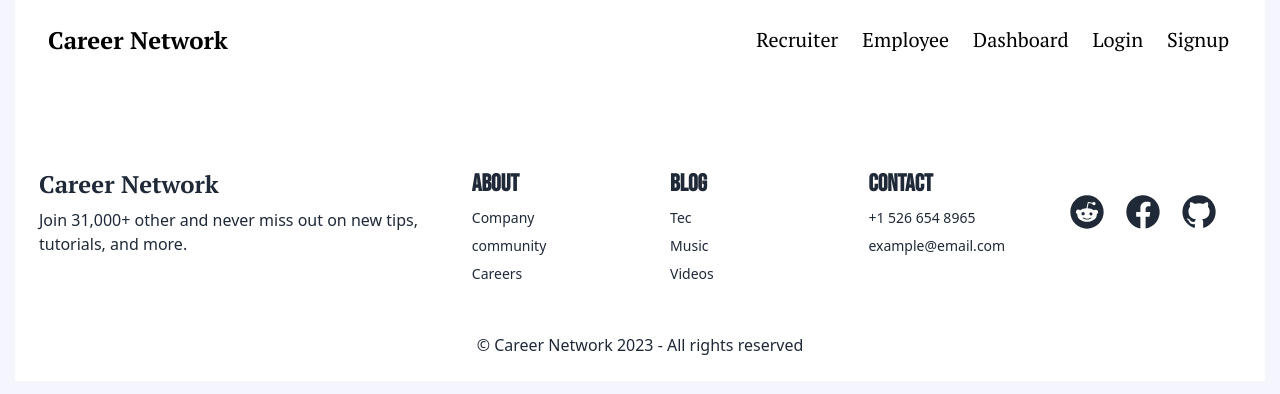
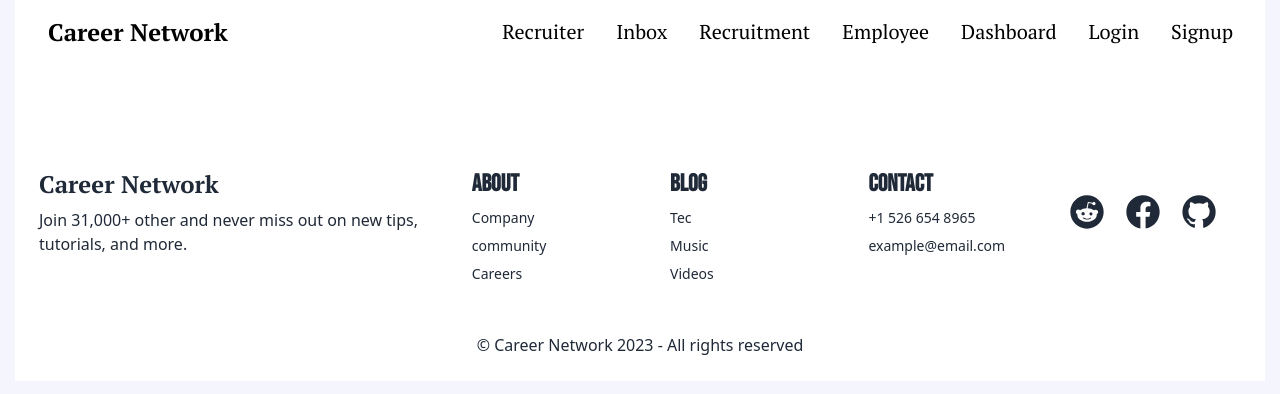
Before and after one commit to fahim-abser/Career-Network-client, a React (Create React App) app in the folder client/career-network/: page /deshbord in a window 1280 px wide. Shown: the top 394 px of the page. Built offline with nearby package versions, Linux system fonts and the light colour scheme; no server answers; a web font is replaced by a local one.

Commit message:
added dropdown

```diff
--- a/client/career-network/src/Pages/Deshbord/Deshbordnavbar.js
+++ b/client/career-network/src/Pages/Deshbord/Deshbordnavbar.js
@@ -20,14 +20,34 @@ function Deshbordnavbar() {
     // navbar list item
 
     const navItems =<>
-        <li className={`px-4 dark:text-white lg:pl-0 pl-10 mx-1 lg:py-1 py-2 lg:text-black ${menu? "text-black": "text-white"} font-besicFont hover:bg-sky-900 lg:hover:bg-transparent`}><Link>Recruiter</Link></li>
-        <li className={`px-4 dark:text-white lg:pl-0 pl-10 mx-1 lg:py-1 py-2 lg:text-black ${menu? "text-black": "text-white"} font-besicFont hover:bg-sky-900 lg:hover:bg-transparent`}><Link>Employee</Link></li>
-        <li className={`px-4 dark:text-white lg:pl-0 pl-10 mx-1 lg:py-1 py-2 lg:text-black ${menu? "text-black": "text-white"} font-besicFont hover:bg-sky-900 lg:hover:bg-transparent`}><Link to={"/deshbord"}>Dashboard</Link></li>
+        <li className={`px-3  dark:text-white lg:pl-3 pl-10 mx-1 lg:py-1 py-2 lg:text-black ${menu? "text-black": "text-white"} font-besicFont hover:bg-sky-900 lg:hover:bg-transparent`}><Link to={'/deshbord'}>Recruiter</Link></li>
+        <div onMouseEnter={()=>setInbox(true)} onMouseLeave={()=>setInbox(false)} className=' mx-1'>
+            <li  className={`px-3 relative dark:text-white lg:pl-3 pl-10  lg:py-1 py-2  lg:text-black ${menu? "text-black": "text-white"} font-besicFont hover:bg-sky-900 lg:hover:bg-transparent`}><Link>inbox</Link></li>
+            <ul className={`font-besicFont ${inbox?" lg:absolute block animate lg:pl-0 pl-16 duration-1000 bg-slate-200 text-black lg:p-3":"hidden "}`}>
+                <Link><li className='py-1'>interview</li></Link>
+                <Link><li className='py-1'>jobs</li></Link>
+                <Link><li className='py-1'>offer</li></Link>
+                <Link><li className='py-1'>candidate email</li></Link>
+                <Link><li className='py-1'>internal comment</li></Link>
+                <Link><li className='py-1'>condidate alert</li></Link>
+            </ul>
+        </div>
+        <div onMouseEnter={()=>setRecuriter(true)} onMouseLeave={()=>setRecuriter(false)} className='mx-1 ' >
+            <li className={`px-3 dark:text-white lg:pl-3 pl-10  lg:py-1 py-2  lg:text-black ${menu? "text-black": "text-white"} font-besicFont hover:bg-sky-900 lg:hover:bg-transparent`}><Link>Recruitment</Link></li>
+            <ul className={`font-besicFont ${recuriter?"lg:absolute block animate lg:pl-0 pl-16 duration-1000 bg-slate-200 text-black lg:p-3":"hidden "}`}>
+                <Link><li className='py-1'>recruit</li></Link>
+                <Link><li className='py-1'>conversation</li></Link>
+                <Link><li className='py-1'>task</li></Link>
+                <Link to={'/deshbord/recruitment/createjob'}><li className='py-1'>add jobs</li></Link>
+            </ul>
+        </div>
+        <li className={`px-3 dark:text-white lg:pl-3 pl-10 mx-1 lg:py-1 py-2 lg:text-black ${menu? "text-black": "text-white"} font-besicFont hover:bg-sky-900 lg:hover:bg-transparent`}><Link>Employee</Link></li>
+        <li className={`px-3 dark:text-white lg:pl-3 pl-10 mx-1 lg:py-1 py-2 lg:text-black ${menu? "text-black": "text-white"} font-besicFont hover:bg-sky-900 lg:hover:bg-transparent`}><Link to={"/deshbord"}>Dashboard</Link></li>
         {user?.uid ? <>
-            <li className={`px-4 dark:text-white lg:pl-0 pl-10 mx-1 lg:py-1 py-2 lg:text-black ${menu ? "text-black" : "text-white"} font-besicFont hover:bg-sky-900 lg:hover:bg-transparent`}><Link onClick={handleLogOut}>Logout</Link></li>
+            <li className={`px-3 dark:text-white lg:pl-3 pl-10 mx-1 lg:py-1 py-2 lg:text-black ${menu ? "text-black" : "text-white"} font-besicFont hover:bg-sky-900 lg:hover:bg-transparent`}><Link onClick={handleLogOut}>Logout</Link></li>
         </> : <>
-                <li className={`px-4 dark:text-white lg:pl-0 pl-10 mx-1 lg:py-1 py-2 lg:text-black ${menu ? "text-black" : "text-white"} font-besicFont hover:bg-sky-900 lg:hover:bg-transparent`}><Link to='/login'>Login</Link></li>
-                <li className={`px-4 dark:text-white lg:pl-0 pl-10 mx-1 lg:py-1 py-2 lg:text-black ${menu ? "text-black" : "text-white"} font-besicFont hover:bg-sky-900 lg:hover:bg-transparent`}><Link to='/signup'>Signup</Link></li>
+                <li className={`px-3 dark:text-white lg:pl-3 pl-10 mx-1 lg:py-1 py-2 lg:text-black ${menu ? "text-black" : "text-white"} font-besicFont hover:bg-sky-900 lg:hover:bg-transparent`}><Link to='/login'>Login</Link></li>
+                <li className={`px-3 dark:text-white lg:pl-3 pl-10 mx-1 lg:py-1 py-2 lg:text-black ${menu ? "text-black" : "text-white"} font-besicFont hover:bg-sky-900 lg:hover:bg-transparent`}><Link to='/signup'>Signup</Link></li>
 
             </>
         }
@@ -41,14 +61,14 @@ function Deshbordnavbar() {
                 <div className="navbar-start">
                     <Link to={'/'} className="btn btn-ghost normal-case font-bold text-2xl font-besicFont ">Career Network</Link>
                 </div>
-                <div className='navbar-end items-center'>
+                <div className='navbar-end'>
                     <div className="">
                         <label onClick={()=>setMenu(!menu)} className="btn btn-ghost lg:hidden">
                             <i className=''>{menu ? <FiMenu className='text-3xl'></FiMenu> : <RxCross1 className='text-3xl '></RxCross1>}</i>
                         </label>
                     </div>
                     <div className="hidden lg:flex">
-                        <ul className="text-xl font-medium flex capitalize h-16 items-center">
+                        <ul className="text-xl font-medium flex capitalize justify-center items-center">
                             {navItems}
                         </ul>
                     </div>
--- a/client/career-network/src/Pages/Shared/Navbar/Navbar.jsx
+++ b/client/career-network/src/Pages/Shared/Navbar/Navbar.jsx
@@ -38,13 +38,11 @@ const Navbar = () => {
         })
     })
     console.log(condition)
-
     const navItems = <>
         <li className={`px-4 dark:text-white lg:pl-0 pl-10 mx-1 lg:py-1 py-2 font-besicFont lg:text-black ${menu ? 'text-black' : "text-white"} hover:bg-sky-900 lg:hover:bg-transparent`}><Link to="/alljobs" className=''>Jobs</Link></li>
         <li className={`px-4 dark:text-white lg:pl-0 pl-10 mx-1 lg:py-1 py-2 font-besicFont lg:text-black ${menu ? 'text-black' : "text-white"} hover:bg-sky-900 lg:hover:bg-transparent`}><button onClick={handleTheme} className=''>Theme</button></li>
         <li className={`px-4 dark:text-white lg:pl-0 pl-10 mx-1 lg:py-1 py-2 lg:text-black ${menu ? "text-black" : "text-white"} font-besicFont hover:bg-sky-900 lg:hover:bg-transparent`}><Link>Blogs</Link></li>
         <li className={`px-4 dark:text-white lg:pl-0 pl-10 mx-1 lg:py-1 py-2 lg:text-black ${menu ? "text-black" : "text-white"} font-besicFont hover:bg-sky-900 lg:hover:bg-transparent`}><Link>About</Link></li>
-        <li className={`px-4 dark:text-white lg:pl-0 pl-10 mx-1 lg:py-1 py-2 lg:text-black ${menu ? "text-black" : "text-white"} font-besicFont hover:bg-sky-900 lg:hover:bg-transparent`}><Link to={"/deshbord"}>Deshbord</Link></li>
         {user?.uid ? <>
             {condition?.role ==="recruiter" && <li className={`listItem ${menu? "text-black": "text-white"} `}><Link to={"/deshbord"}>Deshbord</Link></li>}
             {condition?.role === "seeker" && <li className={`listItem ${menu ? "text-black" : "text-white"} `}><Link to={"/employedeshbord"}>employeDeshbord</Link></li>}
```
